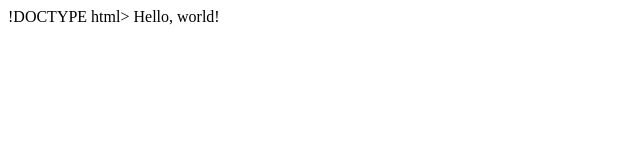
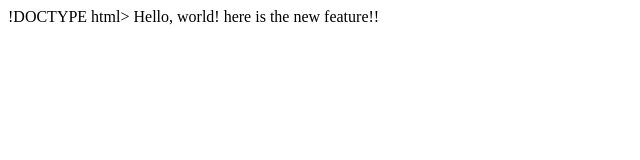
Before and after one commit to yesuforyou/my-webpage, a plain HTML site: page index.html in a window 1280 px wide. Shown: the whole page, without its empty margins (0-640 px from the left). Drawn offline with Linux system fonts and the light colour scheme.

Commit message:
added another line

```diff
--- a/index.html
+++ b/index.html
@@ -5,5 +5,6 @@
     </head>
     <body>
         Hello, world!
+here is the new feature!!
     </body>
 </html>
```
